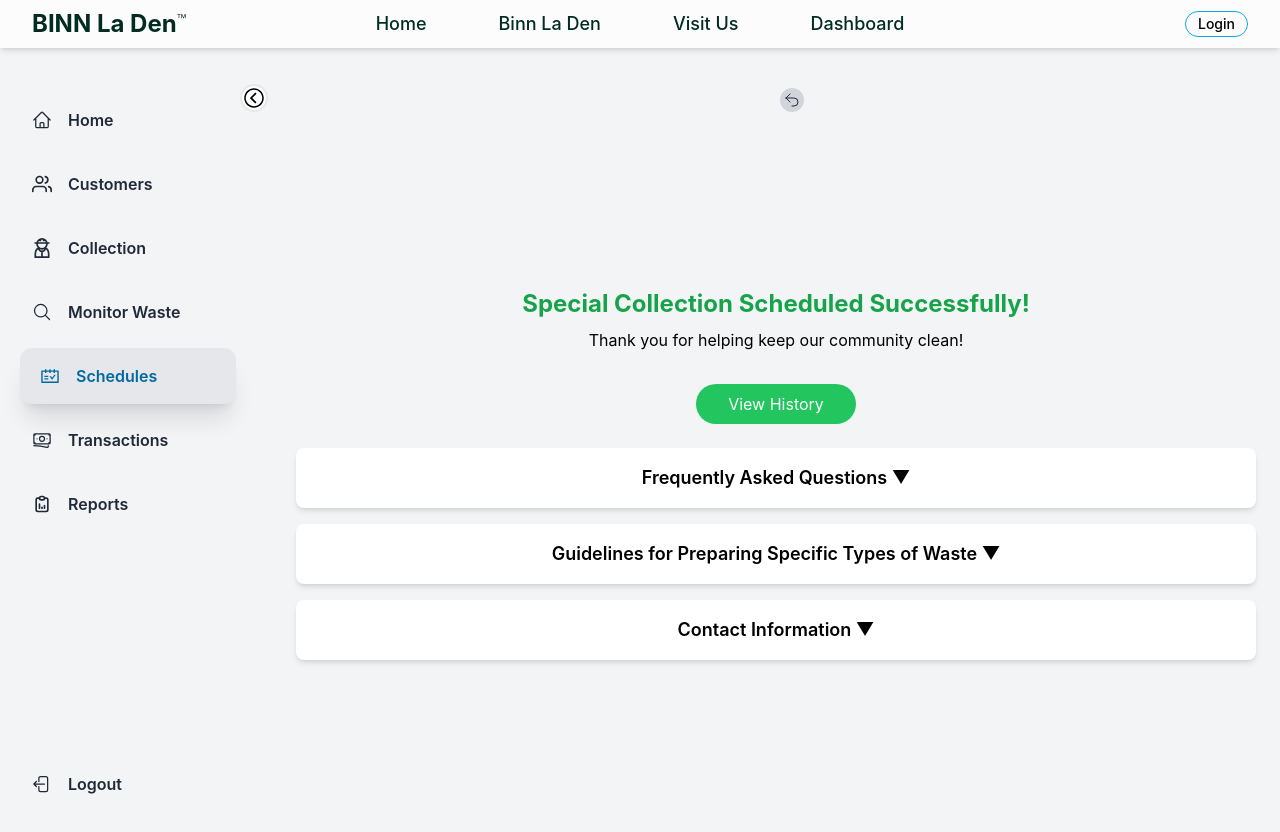
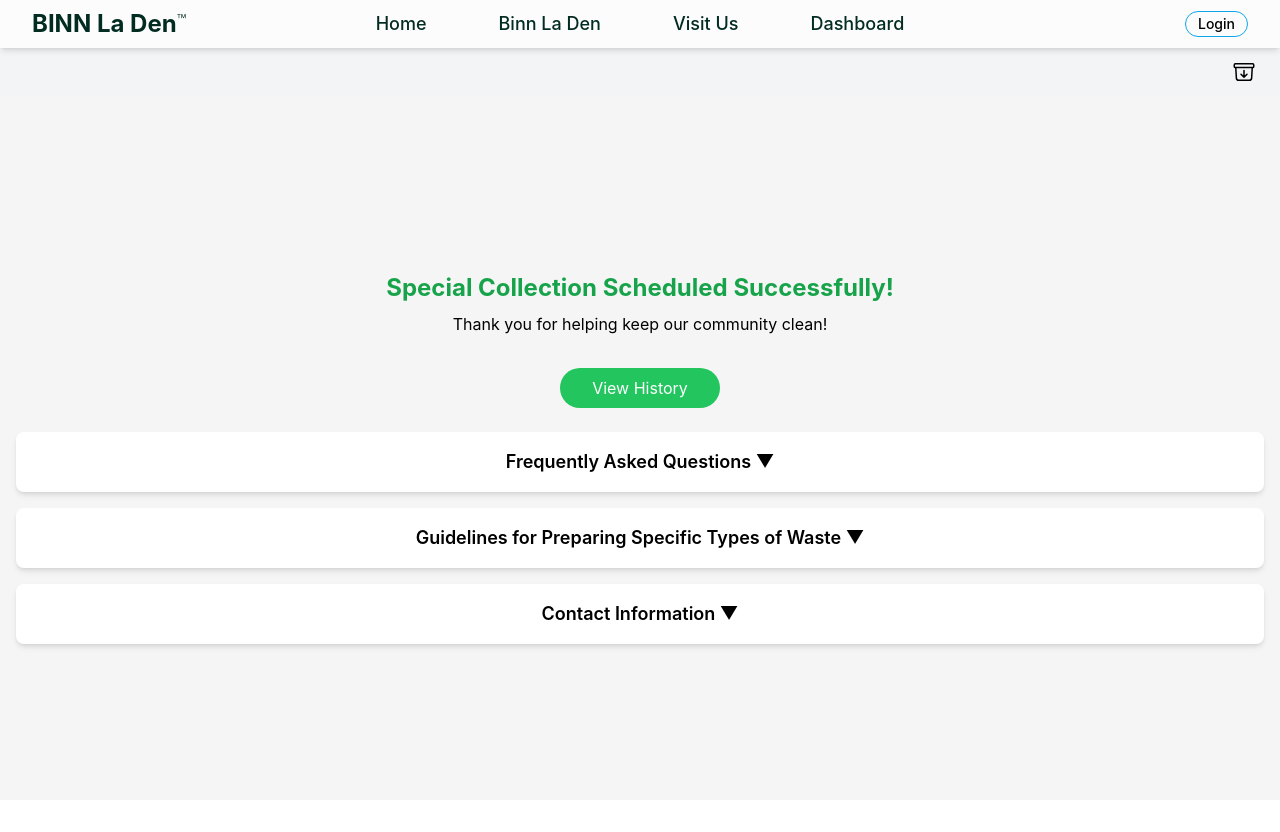
Before and after one commit to randil-h/CSSE-App, a React (Create React App) app in the folder frontend/: page /schedules/conf in a window 1280 px wide. Shown: the top 832 px of the page. After the commit the page ends 800 px from the top, so only its background shows below. Built offline with nearby package versions, Linux system fonts and the light colour scheme.

Commit message:
toggle side nav for other pages

```diff
--- a/frontend/src/pages/schedules_pages/CollectionHistory.js
+++ b/frontend/src/pages/schedules_pages/CollectionHistory.js
@@ -4,11 +4,14 @@ import SideBar from "../../components/utility/SideBar";
 import BackButton from "../../components/utility/BackButton";
 import { useLocation } from "react-router-dom";
 import jsPDF from 'jspdf';
+import { ArchiveBoxArrowDownIcon as ArchiveBoxArrowDownIconSolid } from '@heroicons/react/24/solid';
+import { ArchiveBoxArrowDownIcon as ArchiveBoxArrowDownIconOutline } from '@heroicons/react/24/outline';
 
 export default function SpecialCollectionHistory() {
     const [history, setHistory] = useState([]);
     const location = useLocation();
     const historyRef = useRef();
+    const [isSidebarVisible, setIsSidebarVisible] = useState(false);
 
     useEffect(() => {
         fetchHistory();
@@ -20,6 +23,10 @@ export default function SpecialCollectionHistory() {
             setHistory(prevHistory => [location.state.cancelledSchedule, ...prevHistory]);
         }
     }, [location.state]);
+
+    const toggleSidebar = () => {
+        setIsSidebarVisible(!isSidebarVisible);
+    };
 
     const fetchHistory = () => {
         fetch('http://localhost:5555/schedule')
@@ -60,32 +67,51 @@ export default function SpecialCollectionHistory() {
     };
 
     return (
-        <div className="min-h-screen flex flex-col">
-            {/* Navbar */}
+        <div className="min-h-screen flex flex-col bg-neutral-100">
             <div className="sticky top-0 z-10">
                 <Navbar />
+                <div className="bg-gray-100 w-full h-12 flex items-center justify-between px-4">
+                    <div className="text-gray-700 font-semibold"></div>
+                    <button
+                        onClick={toggleSidebar}
+                        className="flex items-center justify-center text-black p-4 rounded-full transition"
+                        aria-label="Toggle Sidebar"
+                    >
+                        {isSidebarVisible ? (
+                            <ArchiveBoxArrowDownIconSolid className="h-6 w-6" />
+                        ) : (
+                            <ArchiveBoxArrowDownIconOutline className="h-6 w-6" />
+                        )}
+                    </button>
+                </div>
             </div>
 
-            <div className="flex flex-col sm:flex-row sm:space-x-4">
+            <div className="flex flex-1">
                 {/* Sidebar */}
-                <div className="sm:w-1/5 sticky top-0">
+                {isSidebarVisible && (
+                    <div className="fixed top-0 left-0 w-2/3 sm:w-1/3 lg:w-1/5 h-full bg-gray-100 shadow-lg z-40">
                         <SideBar />
                     </div>
+                )}
 
                 {/* Main content */}
-                <div className="w-full sm:w-4/5 flex flex-col p-4">
+                <div className={`flex-grow transition-all duration-300 ease-in-out p-4 ${isSidebarVisible ? 'ml-0 sm:ml-64' : 'ml-0'}`}>
+                    <div className="w-full max-w-3xl mx-auto">
                         <BackButton />
                         <h2 className="text-2xl font-bold mb-6 text-center sm:text-left">Special Collection History</h2>
 
-                    {/* History List */}
                         <h3 className="text-lg font-bold mb-4">Past Schedules</h3>
                         <ul className="space-y-2">
-                        {history.map(item => (
+                            {history.map((item) => (
                                 <li key={item._id} className="p-4 border rounded-lg flex justify-between items-center">
                                     <div>
-                                    <strong>Date / Time:</strong> {new Date(item.date).toLocaleDateString()} {item.time}
+                                        <strong>Date / Time:</strong>{" "}
+                                        {new Date(item.date).toLocaleDateString()} {item.time}
                                         <br />
-                                    <strong>Status:</strong> <span className={item.status === 'Cancelled' ? "text-red-500" : "text-green-500"}>{item.status || 'Completed'}</span>
+                                        <strong>Status:</strong>{" "}
+                                        <span className={item.status === "Cancelled" ? "text-red-500" : "text-green-500"}>
+                                            {item.status || "Completed"}
+                                        </span>
                                     </div>
                                     <button className="bg-green-500 text-white py-1 px-4 rounded-lg hover:bg-green-600">
                                         Review
@@ -94,16 +120,17 @@ export default function SpecialCollectionHistory() {
                             ))}
                         </ul>
 
-                    {/* Export Button */}
                         <div className="text-right mt-6">
                             <button
                                 onClick={handlePDFDownload}
-                            className="bg-gray-300 py-2 px-6 rounded-full text-sm hover:bg-gray-400 transition duration-300">
+                                className="bg-gray-300 py-2 px-6 rounded-full text-sm hover:bg-gray-400 transition duration-300"
+                            >
                                 Save as PDF
                             </button>
                         </div>
                     </div>
                 </div>
             </div>
+        </div>
     );
 }
--- a/frontend/src/pages/schedules_pages/ConfirmationPg.js
+++ b/frontend/src/pages/schedules_pages/ConfirmationPg.js
@@ -3,6 +3,9 @@ import Navbar from "../../components/utility/Navbar";
 import SideBar from "../../components/utility/SideBar";
 import BackButton from "../../components/utility/BackButton";
 import { useState } from 'react';
+import { ArchiveBoxArrowDownIcon as ArchiveBoxArrowDownIconSolid } from '@heroicons/react/24/solid';
+import { ArchiveBoxArrowDownIcon as ArchiveBoxArrowDownIconOutline } from '@heroicons/react/24/outline';
+import Breadcrumb from "../../components/utility/Breadcrumbs";
 
 export default function SpecialCollectionConfirmation() {
     const navigate = useNavigate();
@@ -10,8 +13,13 @@ export default function SpecialCollectionConfirmation() {
     const [isGuidelinesOpen, setIsGuidelinesOpen] = useState(false);
     const [isContactOpen, setIsContactOpen] = useState(false);
 
+    const [isSidebarVisible, setIsSidebarVisible] = useState(false);
+
     const goToHistory = () => {
         navigate("/schedules/history");
+    };
+    const toggleSidebar = () => {
+        setIsSidebarVisible(!isSidebarVisible);
     };
 
     const toggleFAQ = () => setIsFAQOpen(!isFAQOpen);
@@ -19,33 +27,53 @@ export default function SpecialCollectionConfirmation() {
     const toggleContact = () => setIsContactOpen(!isContactOpen);
 
     return (
-        <div className="min-h-screen flex flex-col bg-gray-100">
+        <div className="min-h-screen flex flex-col bg-neutral-100">
             {/* Navbar */}
             <div className="sticky top-0 z-10">
-                <Navbar />
+                <Navbar/>
+                <div className="bg-gray-100 w-full h-12 flex items-center justify-between px-4">
+                    <div className="text-gray-700 font-semibold"></div>
+                    <button
+                        onClick={toggleSidebar}
+                        className="flex items-center justify-center text-black p-2 rounded-full transition"
+                        aria-label="Toggle Sidebar"
+                    >
+                        {isSidebarVisible ? (
+                            <ArchiveBoxArrowDownIconSolid className="h-6 w-6"/>
+                        ) : (
+                            <ArchiveBoxArrowDownIconOutline className="h-6 w-6"/>
+                        )}
+                    </button>
+                </div>
             </div>
+            {/* Main Content */}
+            <div className="flex flex-1 relative">
+                {/* Sidebar */}
+                {isSidebarVisible && (
+                    <div className="fixed top-0 left-0 w-2/3 sm:w-1/3 lg:w-1/5 h-full bg-gray-100 shadow-lg z-40">
 
-            <div className="flex flex-col sm:flex-row sm:space-x-4">
-                {/* Sidebar */}
-                <div className="sm:w-1/5 sticky top-0">
-                    <SideBar />
-                </div>
+                        <SideBar/>
+                    </div>
+                )}
 
                 {/* Main content */}
-                <div className="w-full sm:w-4/5 flex flex-col p-6 items-center text-center">
-                    <BackButton />
+                <div
+                    className={`flex-1 p-4 transition-all duration-300 ease-in-out ${isSidebarVisible ? "lg:ml-64" : ""}`}>
+
 
                     {/* Success Message */}
                     <div className="my-8">
                         <div className="w-28 h-28 mx-auto mb-4">
                             {/* You can add an image or icon here */}
                         </div>
-                        <h2 className="text-2xl font-bold text-green-600 mb-2">Special Collection Scheduled Successfully!</h2>
+                        <h2 className="text-2xl font-bold text-green-600 mb-2">Special Collection Scheduled
+                            Successfully!</h2>
                         <p>Thank you for helping keep our community clean!</p>
                     </div>
 
                     {/* View History Button */}
-                    <button onClick={goToHistory} className="bg-green-500 text-white py-2 px-8 rounded-full text-sm sm:text-base hover:bg-green-600 transition duration-300 mb-6">
+                    <button onClick={goToHistory}
+                            className="bg-green-500 text-white py-2 px-8 rounded-full text-sm sm:text-base hover:bg-green-600 transition duration-300 mb-6">
                         View History
                     </button>
 
@@ -57,7 +85,8 @@ export default function SpecialCollectionConfirmation() {
                         {isFAQOpen && (
                             <ul className="mt-2 space-y-2">
                                 <li>Q: What items can be collected?</li>
-                                <li>A: We collect a variety of items including e-waste, bulky items, and yard waste.</li>
+                                <li>A: We collect a variety of items including e-waste, bulky items, and yard waste.
+                                </li>
                                 <li>Q: How do I schedule a collection?</li>
                                 <li>A: You can schedule a collection through our scheduling page.</li>
                                 <li>Q: Is there a fee for the special collection?</li>
@@ -87,7 +116,8 @@ export default function SpecialCollectionConfirmation() {
                         </h3>
                         {isContactOpen && (
                             <div className="mt-2">
-                                <p>If you need assistance with scheduling or rescheduling collections, please contact us:</p>
+                                <p>If you need assistance with scheduling or rescheduling collections, please contact
+                                    us:</p>
                                 <p>Email: support@wastecollection.com</p>
                                 <p>Phone: (555) 123-4567</p>
                             </div>
```
Lines whose indentation alone changed are shown as unchanged.
